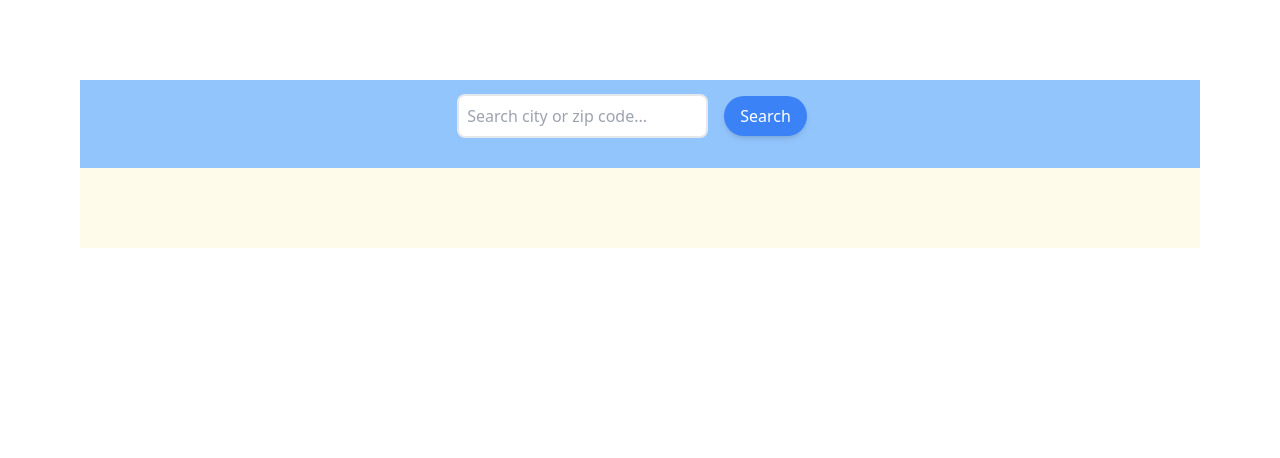
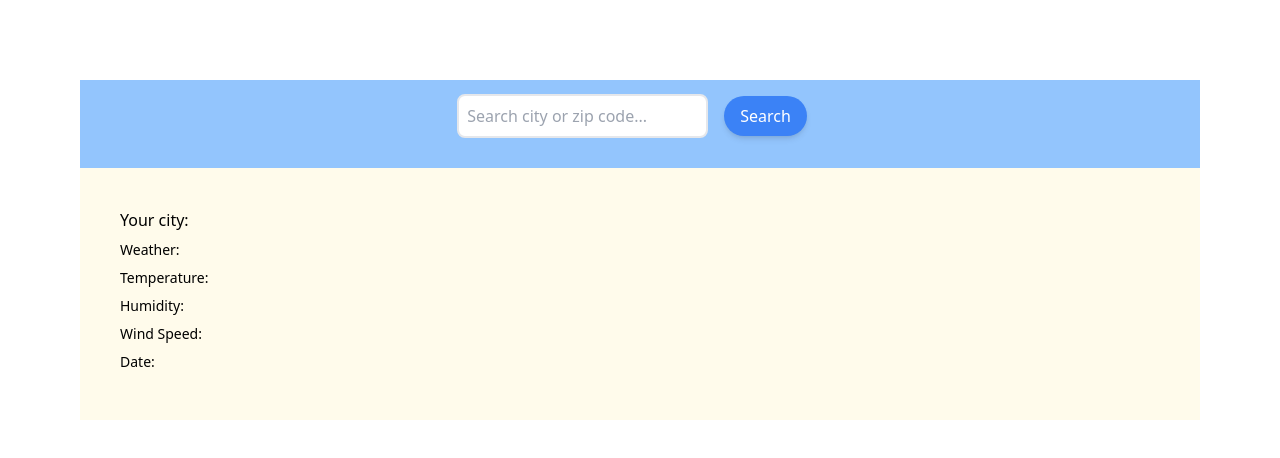
Before and after one commit to NewtonKamau/next-weather-app, a Next.js app: page / in a window 1280 px wide. Shown: the top 458 px of the page. Built offline with nearby package versions, Linux system fonts and the light colour scheme.

Commit message:
more data to display

```diff
--- a/pages/index.js
+++ b/pages/index.js
@@ -19,6 +19,12 @@ export default function Home() {
         </button>
       </div>
       <div className="bg-amber-50 p-10">
+       <h1 className='text-x1'> Your city: <span className='font-bold m-1'></span></h1>
+      <h3 className='text-sm my-2'>Weather:  <span className='font-bold m-1'></span></h3>
+        <h3 className='text-sm my-2'>Temperature:  </h3>
+        <h3 className='text-sm my-2'>Humidity:  <span className='font-bold m-1'></span></h3>
+        <h3 className='text-sm my-2'>Wind Speed: </h3>
+        <h3 className='text-sm my-2'>Date:  <span className='font-bold m-1'></span></h3>
 
       </div>
     </div>
```
